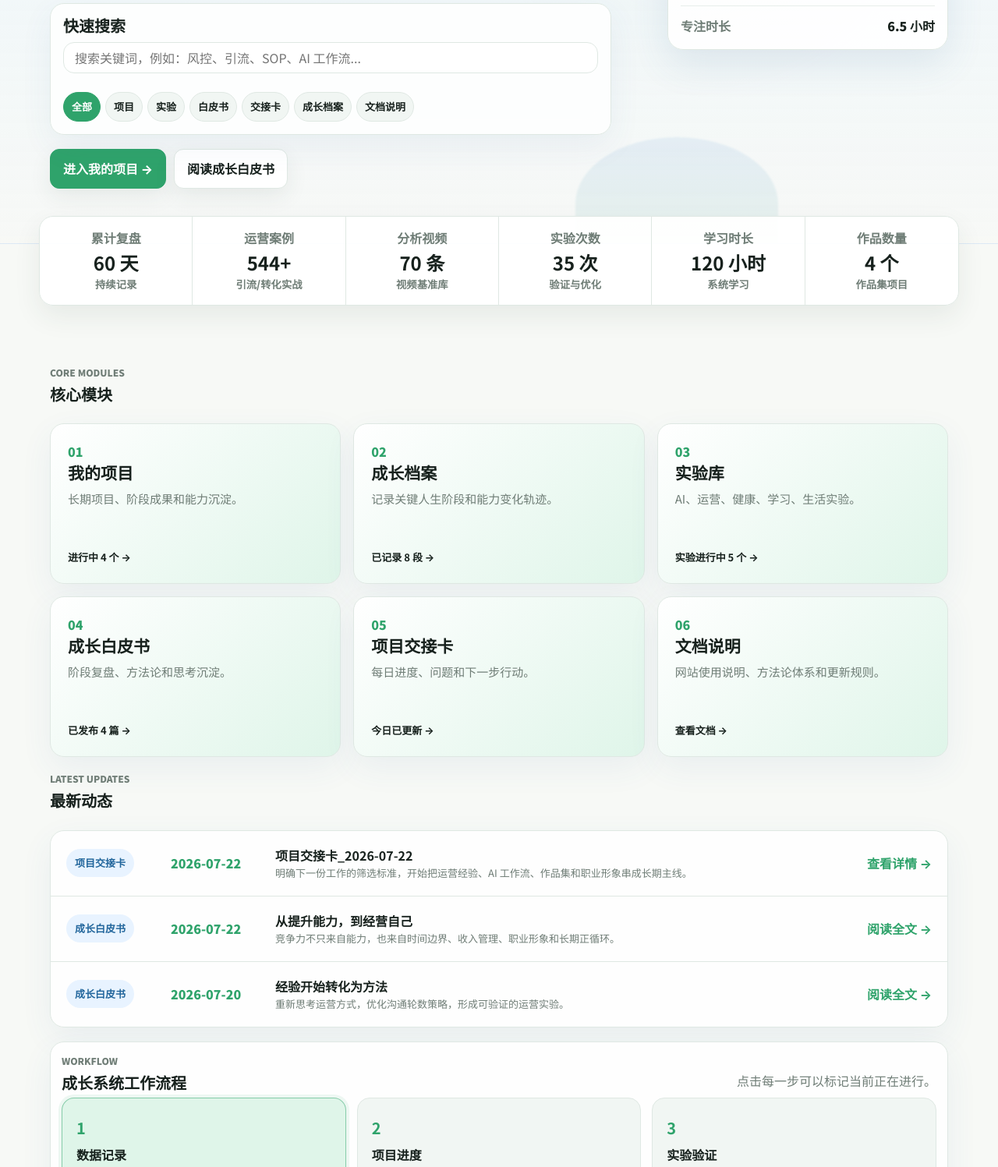
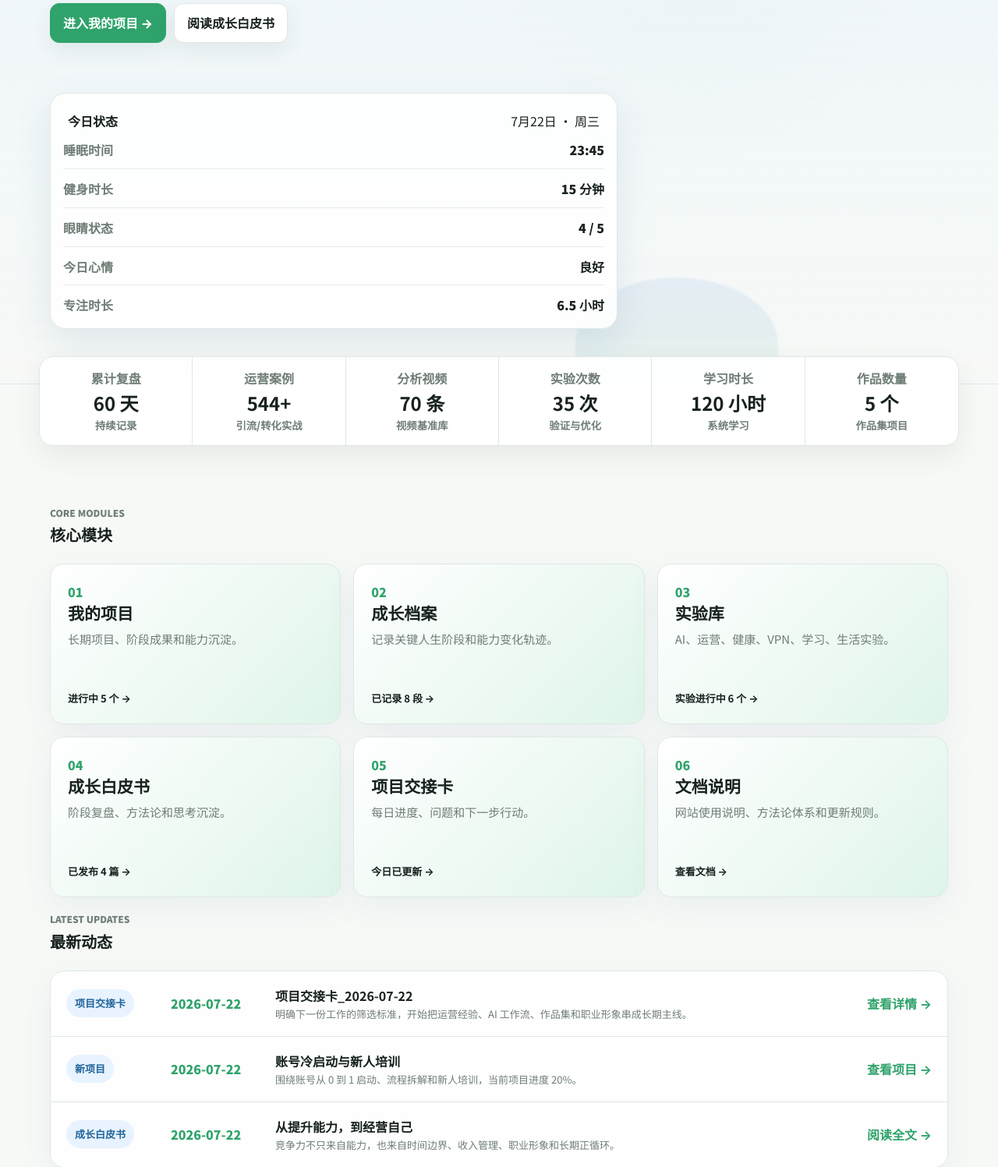
Before and after one commit to jiantang520star/ajian-growth-lab, a plain HTML site: page index.html in a window 1280 px wide. Shown: the part 592-2089 px from the top of the page at 78% size. Drawn offline with Linux system fonts and the light colour scheme.

Commit message:
Update Growth OS project and experiments: index.html

```diff
--- a/index.html
+++ b/index.html
@@ -26,6 +26,8 @@
           <p class="eyebrow">Growth OS / Personal Lab</p>
           <h1>记录成长过程<br />沉淀可复用的方法论</h1>
           <p class="lead">一个普通人利用 AI、数据和长期复盘改变自己的成长记录。这里不是简历，而是一个持续更新的成长操作系统。</p>
+          <div class="action-row"><a class="button primary" href="projects.html">进入我的项目 →</a><a class="button" href="whitepapers.html">阅读成长白皮书</a></div>
+        </div>
         <div class="info-card search-card hero-search dashboard-search-top">
           <h2>快速搜索</h2>
           <input id="dashboardSearch" type="search" placeholder="搜索关键词，例如：风控、引流、SOP、AI 工作流..." />
@@ -38,8 +40,6 @@
             <button type="button" data-filter="成长档案">成长档案</button>
             <button type="button" data-filter="文档说明">文档说明</button>
           </div>
-          </div>
-          <div class="action-row"><a class="button primary" href="projects.html">进入我的项目 →</a><a class="button" href="whitepapers.html">阅读成长白皮书</a></div>
         </div>
         <aside class="today-card" aria-label="今日状态">
           <div class="dashboard-head"><strong>今日状态</strong><span>7月22日 · 周三</span></div>
@@ -59,16 +59,16 @@
         <a href="projects/video-benchmark.html"><span>分析视频</span><strong>70 条</strong><small>视频基准库</small></a>
         <a href="experiments.html"><span>实验次数</span><strong>35 次</strong><small>验证与优化</small></a>
         <a href="archive.html"><span>学习时长</span><strong>120 小时</strong><small>系统学习</small></a>
-        <a href="projects.html"><span>作品数量</span><strong>4 个</strong><small>作品集项目</small></a>
+        <a href="projects.html"><span>作品数量</span><strong>5 个</strong><small>作品集项目</small></a>
       </section>
 
       <section class="dashboard-layout">
         <div class="main-panel">
           <div class="section-heading compact"><div><p class="eyebrow">Core Modules</p><h2>核心模块</h2></div></div>
           <div class="module-grid searchable-area">
-            <a class="module-card green searchable-card" data-category="项目" href="projects.html"><span>01</span><h3>我的项目</h3><p>长期项目、阶段成果和能力沉淀。</p><strong>进行中 4 个 →</strong></a>
+            <a class="module-card green searchable-card" data-category="项目" href="projects.html"><span>01</span><h3>我的项目</h3><p>长期项目、阶段成果和能力沉淀。</p><strong>进行中 5 个 →</strong></a>
             <a class="module-card amber searchable-card" data-category="成长档案" href="archive.html"><span>02</span><h3>成长档案</h3><p>记录关键人生阶段和能力变化轨迹。</p><strong>已记录 8 段 →</strong></a>
-            <a class="module-card blue searchable-card" data-category="实验" href="experiments.html"><span>03</span><h3>实验库</h3><p>AI、运营、健康、学习、生活实验。</p><strong>实验进行中 5 个 →</strong></a>
+            <a class="module-card blue searchable-card" data-category="实验" href="experiments.html"><span>03</span><h3>实验库</h3><p>AI、运营、健康、VPN、学习、生活实验。</p><strong>实验进行中 6 个 →</strong></a>
             <a class="module-card violet searchable-card" data-category="白皮书" href="whitepapers.html"><span>04</span><h3>成长白皮书</h3><p>阶段复盘、方法论和思考沉淀。</p><strong>已发布 4 篇 →</strong></a>
             <a class="module-card red searchable-card" data-category="交接卡" href="handoffs.html"><span>05</span><h3>项目交接卡</h3><p>每日进度、问题和下一步行动。</p><strong>今日已更新 →</strong></a>
             <button class="module-card doc-module searchable-card" type="button" data-category="文档说明" data-open-docs><span>06</span><h3>文档说明</h3><p>网站使用说明、方法论体系和更新规则。</p><strong>查看文档 →</strong></button>
@@ -77,8 +77,8 @@
           <div class="section-heading compact"><div><p class="eyebrow">Latest Updates</p><h2>最新动态</h2></div></div>
           <div class="activity-list searchable-area">
             <a class="searchable-card" data-category="交接卡" href="handoffs/2026-07-22.html"><span class="pill">项目交接卡</span><time>2026-07-22</time><div><strong>项目交接卡_2026-07-22</strong><p>明确下一份工作的筛选标准，开始把运营经验、AI 工作流、作品集和职业形象串成长期主线。</p></div><b>查看详情 →</b></a>
+            <a class="searchable-card" data-category="项目" href="projects/account-cold-start.html"><span class="pill">新项目</span><time>2026-07-22</time><div><strong>账号冷启动与新人培训</strong><p>围绕账号从 0 到 1 启动、流程拆解和新人培训，当前项目进度 20%。</p></div><b>查看项目 →</b></a>
             <a class="searchable-card" data-category="白皮书" href="whitepapers/2026-07-22.html"><span class="pill">成长白皮书</span><time>2026-07-22</time><div><strong>从提升能力，到经营自己</strong><p>竞争力不只来自能力，也来自时间边界、收入管理、职业形象和长期正循环。</p></div><b>阅读全文 →</b></a>
-            <a class="searchable-card" data-category="白皮书" href="whitepapers/2026-07-20.html"><span class="pill">成长白皮书</span><time>2026-07-20</time><div><strong>经验开始转化为方法</strong><p>重新思考运营方式，优化沟通轮数策略，形成可验证的运营实验。</p></div><b>阅读全文 →</b></a>
           </div>
 
           <div class="workflow-card">
@@ -103,6 +103,7 @@
             <p>所有项目的进度一目了然。点击圆点可临时调整完成数，进度会自动重算。</p>
             <div class="progress-list searchable-area">
               <article class="progress-card searchable-card" data-category="项目" data-total="5" data-done="3"><a href="projects/video-benchmark.html"><strong>视频基准库</strong><span>阶段：数据录入阶段</span></a><div class="milestones" aria-label="视频基准库进度"></div><b class="progress-percent">60%</b><small>下一步：完成全部历史视频录入</small></article>
+              <article class="progress-card searchable-card" data-category="项目" data-total="5" data-done="1"><a href="projects/account-cold-start.html"><strong>账号冷启动与新人培训</strong><span>阶段：流程建立阶段</span></a><div class="milestones" aria-label="账号冷启动与新人培训进度"></div><b class="progress-percent">20%</b><small>下一步：梳理冷启动 SOP 与新人培训清单</small></article>
               <article class="progress-card searchable-card" data-category="项目" data-total="4" data-done="2"><a href="projects/ai-workflow.html"><strong>AI 工作流</strong><span>阶段：工作流验证阶段</span></a><div class="milestones" aria-label="AI 工作流进度"></div><b class="progress-percent">50%</b><small>下一步：提升识别准确率到稳定</small></article>
               <article class="progress-card searchable-card" data-category="项目" data-total="5" data-done="3"><a href="projects/new-media-growth.html"><strong>新媒体运营成长项目</strong><span>阶段：方法沉淀期</span></a><div class="milestones" aria-label="新媒体运营成长项目进度"></div><b class="progress-percent">60%</b><small>下一步：完成风控经验 SOP 整理</small></article>
               <article class="progress-card searchable-card" data-category="项目" data-total="10" data-done="7"><a href="projects/ajian-growth-lab.html"><strong>阿简成长实验室网站</strong><span>阶段：内容迁移阶段</span></a><div class="milestones" aria-label="网站进度"></div><b class="progress-percent">70%</b><small>下一步：继续增强功能和仪表盘</small></article>
@@ -113,8 +114,8 @@
           <section class="info-card">
             <h2>实验库</h2>
             <div class="experiment-snapshot">
-              <div><strong>健康实验：眼睛与精力恢复</strong><span>连续记录 19 天</span></div>
-              <div class="mini-metrics"><span>睡眠达标率 <b>84%</b></span><span>健身完成率 <b>67%</b></span><span>眼睛状态 <b>4/5</b></span></div>
+              <div><strong>眼部实验总结：睡眠与用眼环境</strong><span>12:30 前睡觉，避免无光环境玩手机</span></div>
+              <div class="mini-metrics"><span>睡眠目标 <b>00:30</b></span><span>夜间用眼 <b>有光</b></span><span>眼睛状态 <b>4/5</b></span></div>
               <div class="sparkline" aria-hidden="true"><i></i><i></i><i></i><i></i><i></i><i></i><i></i></div>
             </div>
           </section>
```
Lines whose indentation alone changed are shown as unchanged.
